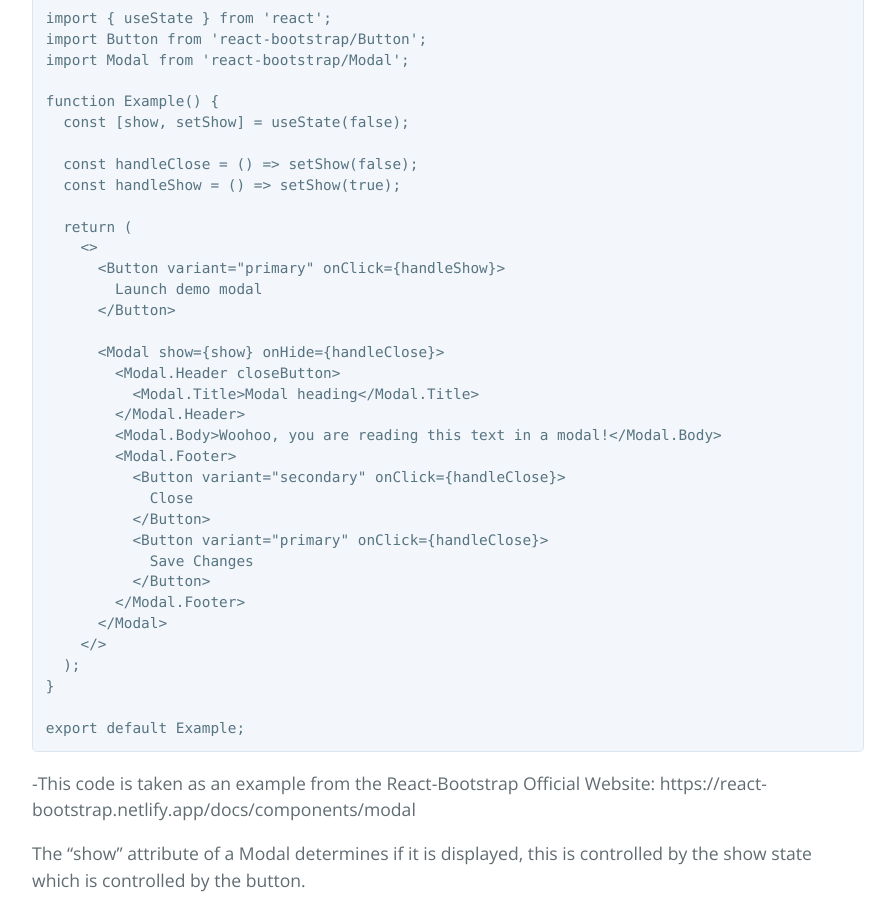
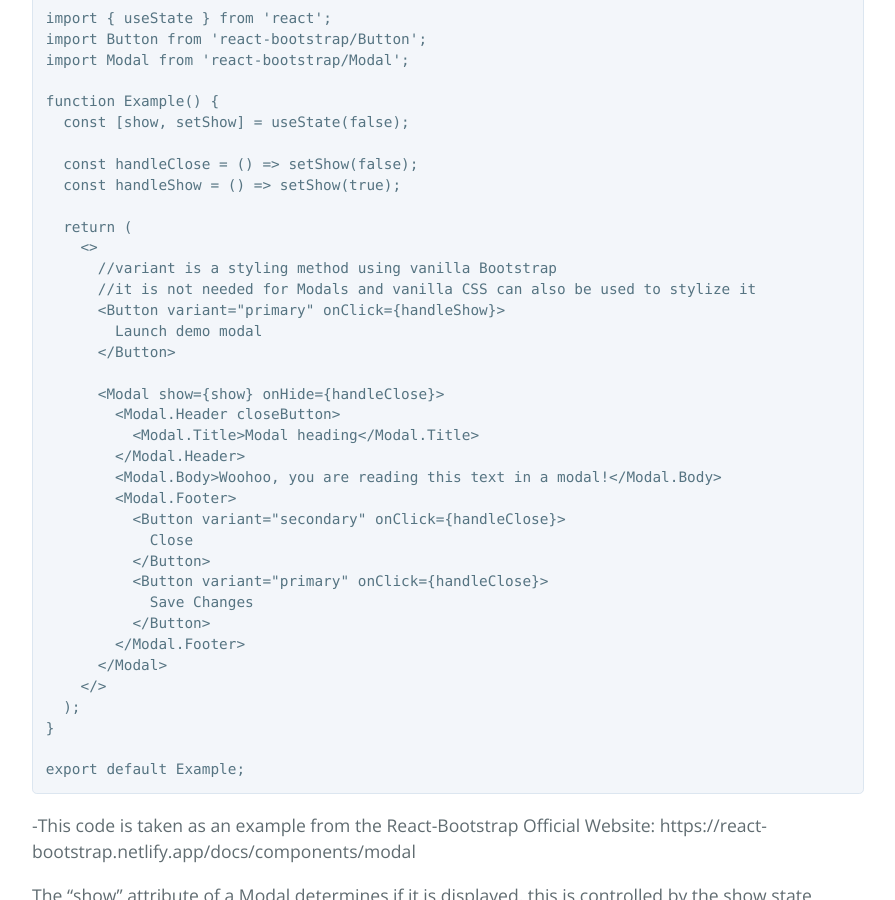
Before and after one commit to learning-software-engineering/learning-software-engineering.github.io, a Jekyll site: the page built from Topics/Tech_Stacks/React_Bootstrap_modals.md, in a window 1280 px wide and 900 px high, scrolled down 1711 px. Shown: the whole window, without its empty margins (192-1087 px from the left). Built offline with Jekyll 4.4.1, drawn with Linux system fonts in a browser that asks for light colours; our own code applies the rules of GitHub Pages for plain Markdown files.

Commit message:
variant explanation

```diff
--- a/Topics/Tech_Stacks/React_Bootstrap_modals.md
+++ b/Topics/Tech_Stacks/React_Bootstrap_modals.md
@@ -48,6 +48,8 @@
 
   return (
     <>
+      //variant is a styling method using vanilla Bootstrap
+      //it is not needed for Modals and vanilla CSS can also be used to stylize it
       <Button variant="primary" onClick={handleShow}>
         Launch demo modal
       </Button>
```
